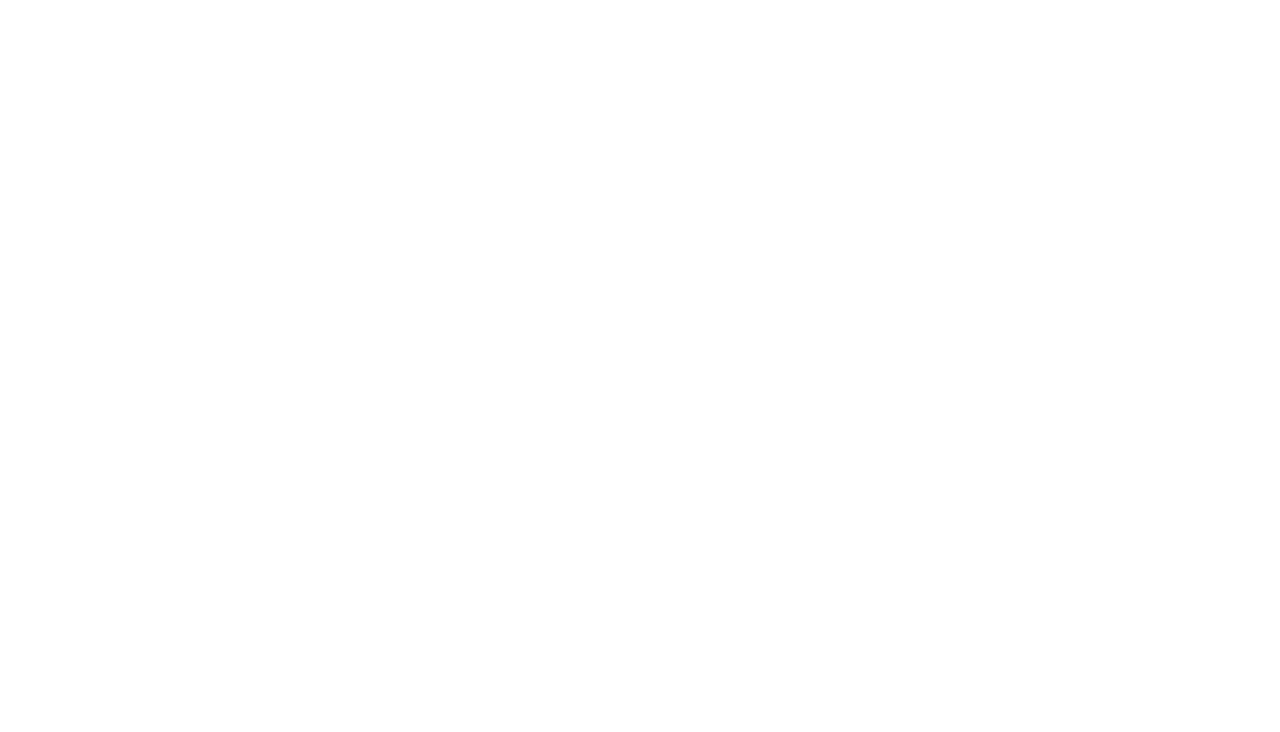
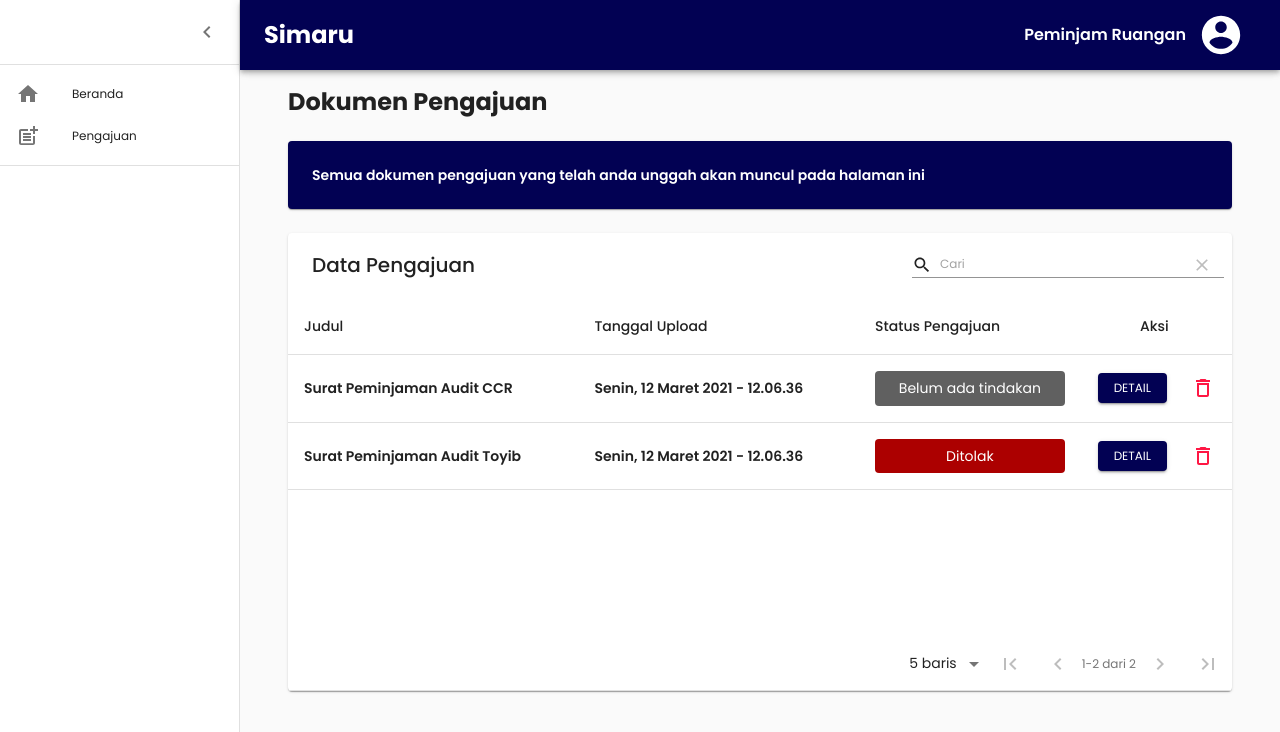
Before and after one commit to caresomebody/PSBO, a React (Create React App) app in the folder project-psbo/: page /pengajuan in a window 1280 px wide. Shown: the top 732 px of the page. Built offline with nearby package versions, Linux system fonts and the light colour scheme.

Commit message:
Add Pengajuan + Table

```diff
--- a/project-psbo/package.json
+++ b/project-psbo/package.json
@@ -8,6 +8,7 @@
     "@testing-library/jest-dom": "^5.11.4",
     "@testing-library/react": "^11.1.0",
     "@testing-library/user-event": "^12.1.10",
+    "material-table": "^1.69.3",
     "react": "^17.0.2",
     "react-calendar": "^3.4.0",
     "react-dom": "^17.0.2",
--- /dev/null
+++ b/project-psbo/src/components/display/BaseTable.js
@@ -0,0 +1,128 @@
+import React from "react";
+import MaterialTable from "material-table";
+import { forwardRef, createRef } from "react";
+import { ThemeProvider } from "@material-ui/styles";
+import { resetServerContext } from "react-beautiful-dnd";
+import AddBox from "@material-ui/icons/AddBox";
+import ArrowDownward from "@material-ui/icons/ArrowDownward";
+import Check from "@material-ui/icons/Check";
+import ChevronLeft from "@material-ui/icons/ChevronLeft";
+import ChevronRight from "@material-ui/icons/ChevronRight";
+import Clear from "@material-ui/icons/Clear";
+import DeleteOutline from "@material-ui/icons/DeleteOutline";
+import Edit from "@material-ui/icons/Edit";
+import FilterList from "@material-ui/icons/FilterList";
+import FirstPage from "@material-ui/icons/FirstPage";
+import LastPage from "@material-ui/icons/LastPage";
+import Remove from "@material-ui/icons/Remove";
+import SaveAlt from "@material-ui/icons/SaveAlt";
+import Search from "@material-ui/icons/Search";
+import ViewColumn from "@material-ui/icons/ViewColumn";
+import MoreIcon from "@material-ui/icons/More";
+import theme from "styles/theme";
+import localization from "utils/lang/table";
+import { Button, Typography } from "@material-ui/core";
+
+const tableIcons = {
+  Add: forwardRef((props, ref) => (
+    <AddBox {...props} ref={ref} color="primary" />
+  )),
+  Check: forwardRef((props, ref) => <Check {...props} ref={ref} />),
+  Clear: forwardRef((props, ref) => <Clear {...props} ref={ref} />),
+  Delete: forwardRef((props, ref) => (
+    <DeleteOutline color="error" {...props} ref={ref} />
+  )),
+  DetailPanel: forwardRef((props, ref) => (
+    <ChevronRight {...props} ref={ref} />
+  )),
+  Edit: forwardRef((props, ref) => (
+    <Edit color="primary" {...props} ref={ref} />
+  )),
+  Detail: forwardRef((props, ref) => (
+    <MoreIcon color="primary" {...props} ref={ref} />
+  )),
+  Export: forwardRef((props, ref) => (
+    <SaveAlt color="primary" {...props} ref={ref} />
+  )),
+  Filter: forwardRef((props, ref) => <FilterList {...props} ref={ref} />),
+  FirstPage: forwardRef((props, ref) => <FirstPage {...props} ref={ref} />),
+  LastPage: forwardRef((props, ref) => <LastPage {...props} ref={ref} />),
+  NextPage: forwardRef((props, ref) => <ChevronRight {...props} ref={ref} />),
+  PreviousPage: forwardRef((props, ref) => (
+    <ChevronLeft {...props} ref={ref} />
+  )),
+  ResetSearch: forwardRef((props, ref) => <Clear {...props} ref={ref} />),
+  Search: forwardRef((props, ref) => <Search {...props} ref={ref} />),
+  SortArrow: forwardRef((props, ref) => <ArrowDownward {...props} ref={ref} />),
+  ThirdStateCheck: forwardRef((props, ref) => <Remove {...props} ref={ref} />),
+  ViewColumn: forwardRef((props, ref) => <ViewColumn {...props} ref={ref} />),
+};
+
+function BaseTable({
+  title = "",
+  data = [],
+  columns = [],
+  onRowAdd = (_newData) => {},
+  onRowUpdate = (_newData, _oldData) => {},
+  onRowDelete = (_oldData) => {},
+  handleOpenDetail = () => {},
+  detailPanel = undefined,
+  disableAdd = false,
+  disableUpdate = false,
+  disableDelete = false,
+  disableDetail = false,
+  disableActions = false,
+  disableExport = false,
+  options = [],
+  actions = [],
+}) {
+  resetServerContext();
+  const tableRef = createRef();
+  const editableActions = {
+    onRowAdd: disableAdd ? undefined : onRowAdd,
+    onRowUpdate: disableUpdate ? undefined : onRowUpdate,
+    onRowDelete: disableDelete ? undefined : onRowDelete,
+  };
+  return (
+    <ThemeProvider theme={theme}>
+      <MaterialTable
+        tableRef={tableRef}
+        icons={tableIcons}
+        title={title}
+        data={data}
+        columns={columns}
+        localization={localization}
+        editable={editableActions}
+        options={{
+          ...options,
+          actionsColumnIndex: -1,
+          exportButton: disableExport ? false : true,
+        }}
+        detailPanel={detailPanel}
+        components={{
+          Container: (props) => props.children,
+        }}
+        actions={
+          disableActions
+            ? []
+            : [
+                ...actions,
+                {
+                  icon: () => (
+                    <Button variant="contained" color="primary">
+                      <Typography variant="body1">Detail</Typography>
+                    </Button>
+                  ),
+                  tooltip: "Lihat Detail",
+                  isFreeAction: false,
+                  hidden: disableDetail ? true : false,
+                  onClick: handleOpenDetail,
+                },
+              ]
+        }
+      />
+    </ThemeProvider>
+  );
+}
+
+export default BaseTable;
--- a/project-psbo/src/containers/Home/Home.js
+++ b/project-psbo/src/containers/Home/Home.js
@@ -152,7 +152,7 @@
   return (
     <TemmplateNavigation>
       <Box mb={3}>
-        <Typography variant="h3">Beranda</Typography>
+        <Typography variant="h2">Beranda</Typography>
       </Box>
       <Grid container spacing={3}>
         <Grid item xs={12} md={8}>
--- /dev/null
+++ b/project-psbo/src/containers/Order/Order.js
@@ -0,0 +1,96 @@
+import { Box, makeStyles, Paper, Typography } from "@material-ui/core";
+import BaseTable from "components/display/BaseTable";
+import TemplateNavigation from "components/layouts/TemplateNavigation";
+import React from "react";
+import theme from "styles/theme";
+
+const useStyles = makeStyles((theme) => ({
+  card: {
+    backgroundColor: theme.palette.primary.main,
+    color: theme.palette.optional.contrastText,
+    marginBottom: theme.spacing(3),
+  },
+}));
+
+function Order() {
+  const classes = useStyles();
+
+  const dataTable = [
+    {
+      title: "Surat Peminjaman Audit CCR",
+      date: "Senin, 12 Maret 2021 - 12.06.36",
+      status: "Belum ada tindakan",
+    },
+    {
+      title: "Surat Peminjaman Audit Toyib",
+      date: "Senin, 12 Maret 2021 - 12.06.36",
+      status: "Ditolak",
+    },
+  ];
+
+  return (
+    <TemplateNavigation>
+      <Box mb={3}>
+        <Typography variant="h2">Dokumen Pengajuan</Typography>
+      </Box>
+      <Paper className={classes.card}>
+        <Box padding={3}>
+          <Typography variant="body2">
+            Semua dokumen pengajuan yang telah anda unggah akan muncul pada
+            halaman ini
+          </Typography>
+        </Box>
+      </Paper>
+      <Paper>
+        <BaseTable
+          title="Data Pengajuan"
+          data={dataTable}
+          columns={[
+            {
+              title: "Judul",
+              field: "title",
+            },
+            {
+              title: "Tanggal Upload",
+              field: "date",
+            },
+            {
+              title: "Status Pengajuan",
+              field: "status",
+              render: (rowData) =>
+                rowData.status === "Belum ada tindakan" ? (
+                  <Box
+                    bgcolor="#606060"
+                    borderRadius="4px"
+                    color={theme.palette.optional.contrastText}
+                    padding={1}
+                    textAlign="center"
+                  >
+                    <Typography variant="h5">{rowData.status}</Typography>
+                  </Box>
+                ) : rowData.status === "Ditolak" ? (
+                  <Box
+                    bgcolor="#AC0000"
+                    borderRadius="4px"
+                    color={theme.palette.optional.contrastText}
+                    padding={1}
+                    textAlign="center"
+                  >
+                    <Typography variant="h5">{rowData.status}</Typography>
+                  </Box>
+                ) : (
+                  ""
+                ),
+            },
+          ]}
+          //   handleOpenDetail={}
+          disableAdd
+          disableUpdate
+          disableExport
+        />
+      </Paper>
+    </TemplateNavigation>
+  );
+}
+
+export default Order;
--- a/project-psbo/src/navigation/RouterConfig.js
+++ b/project-psbo/src/navigation/RouterConfig.js
@@ -3,6 +3,7 @@
 import Login from "containers";
 import Home from "containers/Home/Home";
 import RoomDetail from "containers/RoomDetail/RoomDetail";
+import Order from "containers/Order/Order";
 
 function RouterConfig() {
   return (
@@ -10,6 +11,7 @@
       <Route exact path="/" component={Login} />
       <Route exact path="/beranda" component={Home} />
       <Route exact path="/detail-ruangan" component={RoomDetail} />
+      <Route exact path="/pengajuan" component={Order} />
     </Switch>
   );
 }
--- /dev/null
+++ b/project-psbo/src/utils/lang/table.js
@@ -0,0 +1,42 @@
+const localization = {
+  body: {
+    emptyDataSourceMessage: "Tidak ada data",
+    addTooltip: "Tambah",
+    deleteTooltip: "Hapus",
+    editTooltip: "Ubah",
+    editRow: {
+      deleteText: "Yakin untuk menghapus data ?",
+      cancelTooltip: "Batal",
+      saveTooltip: "Simpan",
+    },
+  },
+  grouping: {
+    groupedBy: "Grup berdasarkan: ",
+  },
+  header: {
+    actions: "Aksi",
+  },
+  pagination: {
+    labelDisplayedRows: "{from}-{to} dari {count}",
+    labelRowsSelect: "baris",
+    labelRowsPerPage: "Baris tiap halaman",
+    firstAriaLabel: "Halaman Pertama",
+    firstTooltip: "Halaman Pertama",
+    previousAriaLabel: "Sebelumnya",
+    previousTooltip: "Sebelumnya",
+    nextAriaLabel: "Selanjutnya",
+    nextTooltip: "Selanjutnya",
+    lastAriaLabel: "Terakhir",
+    lastTooltip: "Terakhir",
+  },
+  toolbar: {
+    addRemoveColumns: "Tambah atau hapus kolom",
+    nRowsSelected: "{0} baris dipilih",
+    showColumnsTitle: "Tampilkan kolom",
+    showColumnsAriaLabel: "Tampilkan kolom",
+    searchTooltip: "Cari",
+    searchPlaceholder: "Cari",
+  },
+};
+
+export default localization;
```
Also changed, not shown: 1 other file (tests, documents, lock files or other folders).
